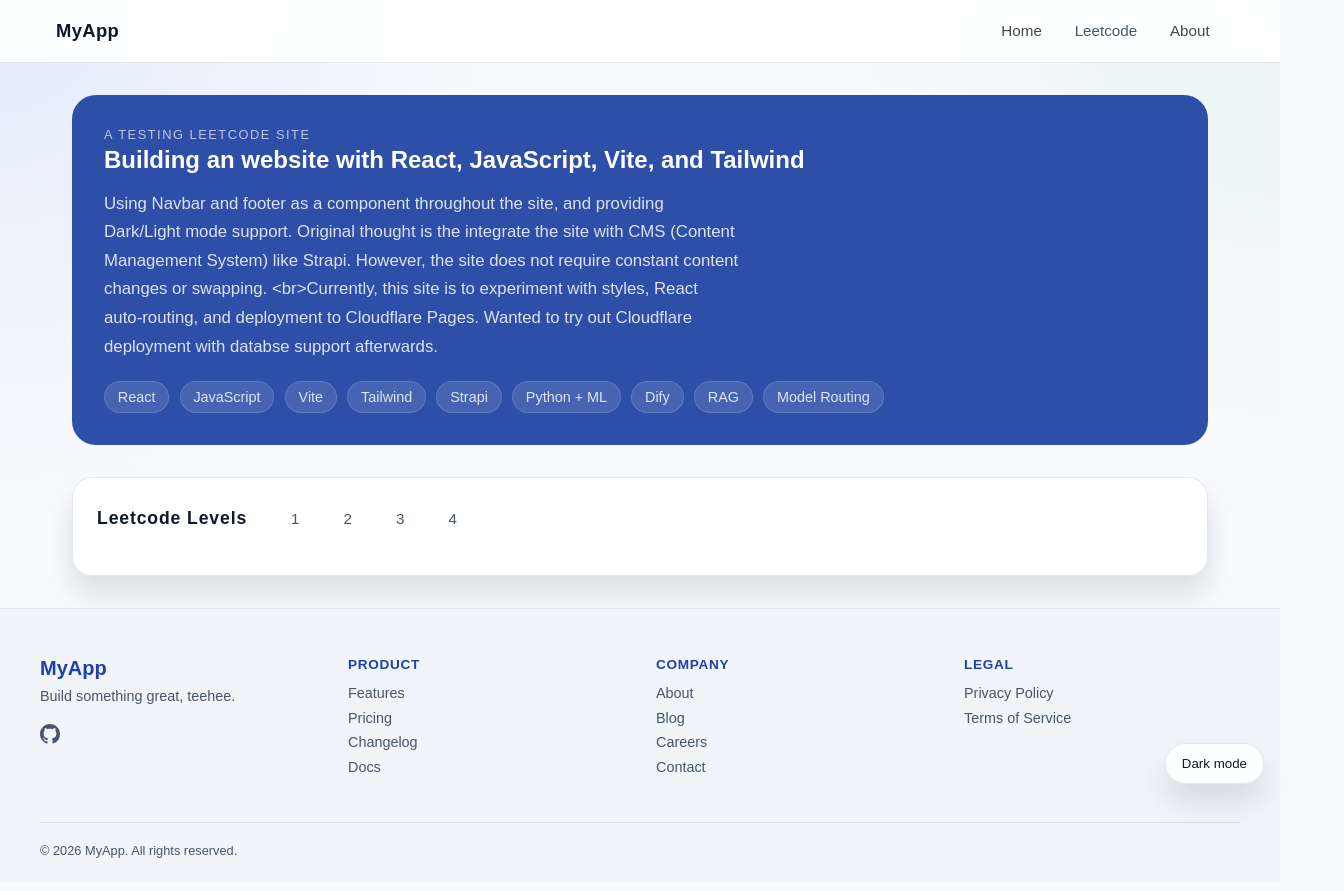
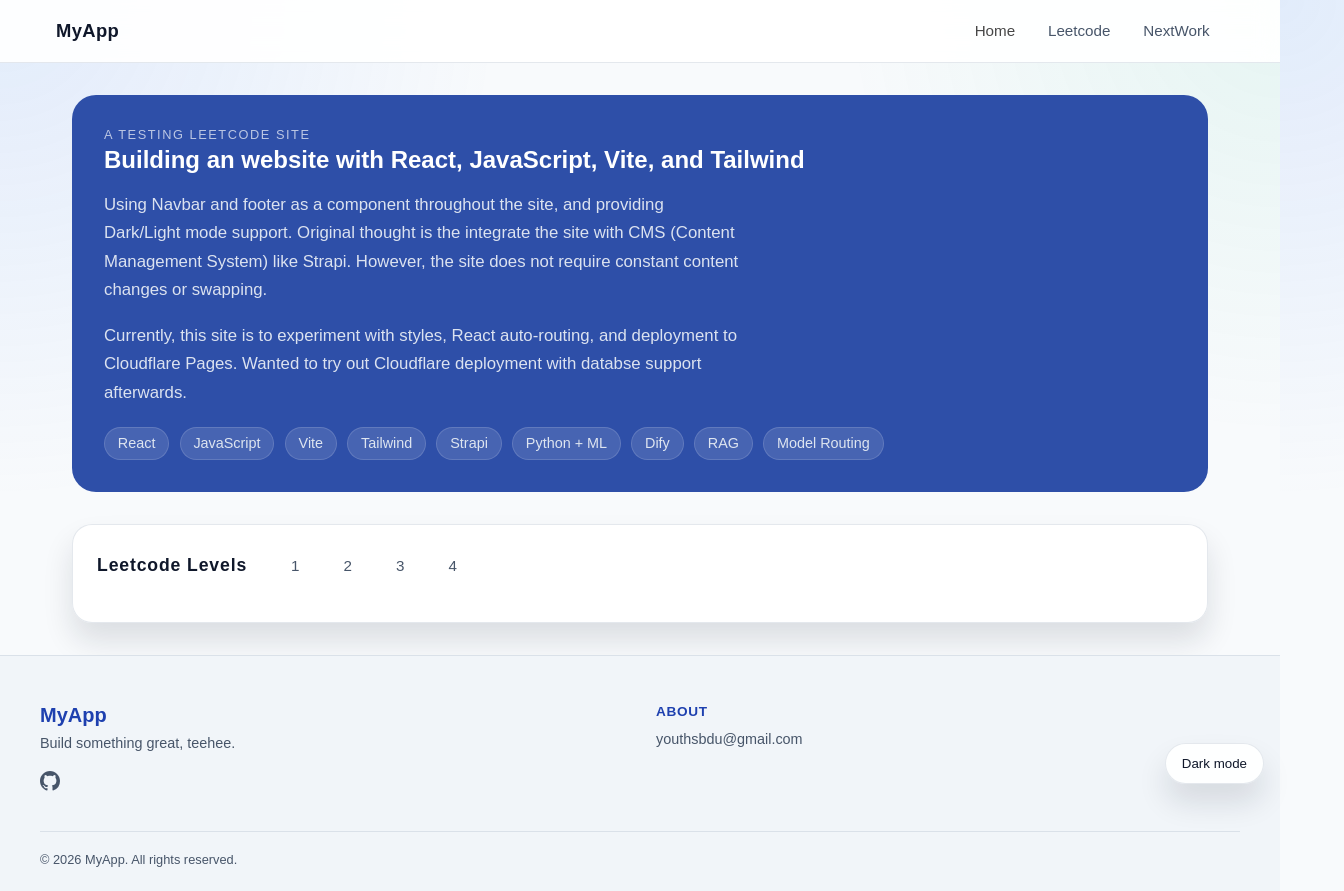
Before and after one commit to chinghei1007/ReactVue, a React (Vite) app: page / in a window 1280 px wide. Shown: the whole page, 1344 px wide, since content can reach past the window. Built offline with nearby package versions, Linux system fonts and the light colour scheme.

Commit message:
Update navbar, footer, style modify

```diff
--- a/src/components/Footer.css
+++ b/src/components/Footer.css
@@ -101,7 +101,8 @@
   margin-bottom: 0.4rem;
 }
 
-.footer-links a {
+.footer-links li
+,.footer-links a {
   color: var(--muted-text);
   text-decoration: none;
   font-size: 0.9rem;
--- a/src/components/Footer.tsx
+++ b/src/components/Footer.tsx
@@ -10,10 +10,10 @@
     { label: 'Docs', to: '/docs' },
   ],
   company: [
-    { label: 'About', to: '/about' },
-    { label: 'Blog', to: '/blog' },
-    { label: 'Careers', to: '/careers' },
-    { label: 'Contact', to: '/contact' },
+    // { label: 'About', to: '/about' },
+    // { label: 'Blog', to: '/blog' },
+    // { label: 'Careers', to: '/careers' },
+    { label: 'youthsbdu@gmail.com' },
   ],
   legal: [
     { label: 'Privacy Policy', to: '/privacy' },
@@ -51,22 +51,11 @@
             </div>
           </div>
 
-          {/* Link columns */}
+          {/* Link columns
           <div className="footer-links-group">
             <h4 className="footer-heading">Product</h4>
             <ul className="footer-links">
               {footerLinks.product.map((link) => (
-                <li key={link.to}>
-                  <Link to={link.to}>{link.label}</Link>
-                </li>
-              ))}
-            </ul>
-          </div>
-
-          <div className="footer-links-group">
-            <h4 className="footer-heading">Company</h4>
-            <ul className="footer-links">
-              {footerLinks.company.map((link) => (
                 <li key={link.to}>
                   <Link to={link.to}>{link.label}</Link>
                 </li>
@@ -83,6 +72,22 @@
                 </li>
               ))}
             </ul>
+          </div> */}
+          <div className="footer-links-group">
+            <h4 className="footer-heading">About</h4>
+            <ul className="footer-links">
+              {footerLinks.company.map((link) => {
+                const isEmail = /\S+@\S+\.\S+/.test(link.label); // simple email regex
+
+                return (
+                  <li key={link.to || link.label}>
+                    {link.to ? (<Link to={link.to}>{link.label}</Link>) : isEmail ? (<a href={`mailto:${link.label}`}>{link.label}</a>) : (link.label)}
+                  </li>
+                );
+              })}
+
+
+            </ul>
           </div>
         </div>
 
--- a/src/components/Navbar.tsx
+++ b/src/components/Navbar.tsx
@@ -72,7 +72,13 @@
       },
     ],
   },
-  { label: 'About', to: '/about' },
+  {
+    label: 'NextWork',
+    children: [
+      { label: 'AI Security Scanner for Python', to: 'nextwork/ai-security-scanner'}
+    ]
+  }
+  // { label: 'About', to: '/about' },
   // { label: 'Contact', to: '/contact' },
 ]
 
--- a/src/pages/index.tsx
+++ b/src/pages/index.tsx
@@ -7,7 +7,7 @@
     <div className="home-page">
       <section className="hero-panel">
         <SectionHeading eyebrow={heroProfile.eyebrow} title={heroProfile.title} />
-        <p className="hero-copy">{heroProfile.description}</p>
+        <div className="hero-copy"> {heroProfile.description.map((text, index) => ( <p key={index}>{text}</p> ))} </div>
         <div className="hero-tags">
           {heroProfile.tags.map((tag) => (
             <span key={tag}>{tag}</span>
--- a/src/pages/leetcode/challenges.ts
+++ b/src/pages/leetcode/challenges.ts
@@ -11,7 +11,7 @@
   eyebrow: 'A testing Leetcode site',
   title: 'Building an website with React, JavaScript, Vite, and Tailwind',
   description:
-    'Using Navbar and footer as a component throughout the site, and providing Dark/Light mode support. Original thought is the integrate the site with CMS (Content Management System) like Strapi. However, the site does not require constant content changes or swapping. <br>Currently, this site is to experiment with styles, React auto-routing, and deployment to Cloudflare Pages. Wanted to try out Cloudflare deployment with databse support afterwards.',
+    ['Using Navbar and footer as a component throughout the site, and providing Dark/Light mode support. Original thought is the integrate the site with CMS (Content Management System) like Strapi. However, the site does not require constant content changes or swapping.','Currently, this site is to experiment with styles, React auto-routing, and deployment to Cloudflare Pages. Wanted to try out Cloudflare deployment with databse support afterwards.'],
   tags: ['React', 'JavaScript', 'Vite', 'Tailwind', 'Strapi', 'Python + ML', 'Dify', 'RAG', 'Model Routing'],
 }
 
```
